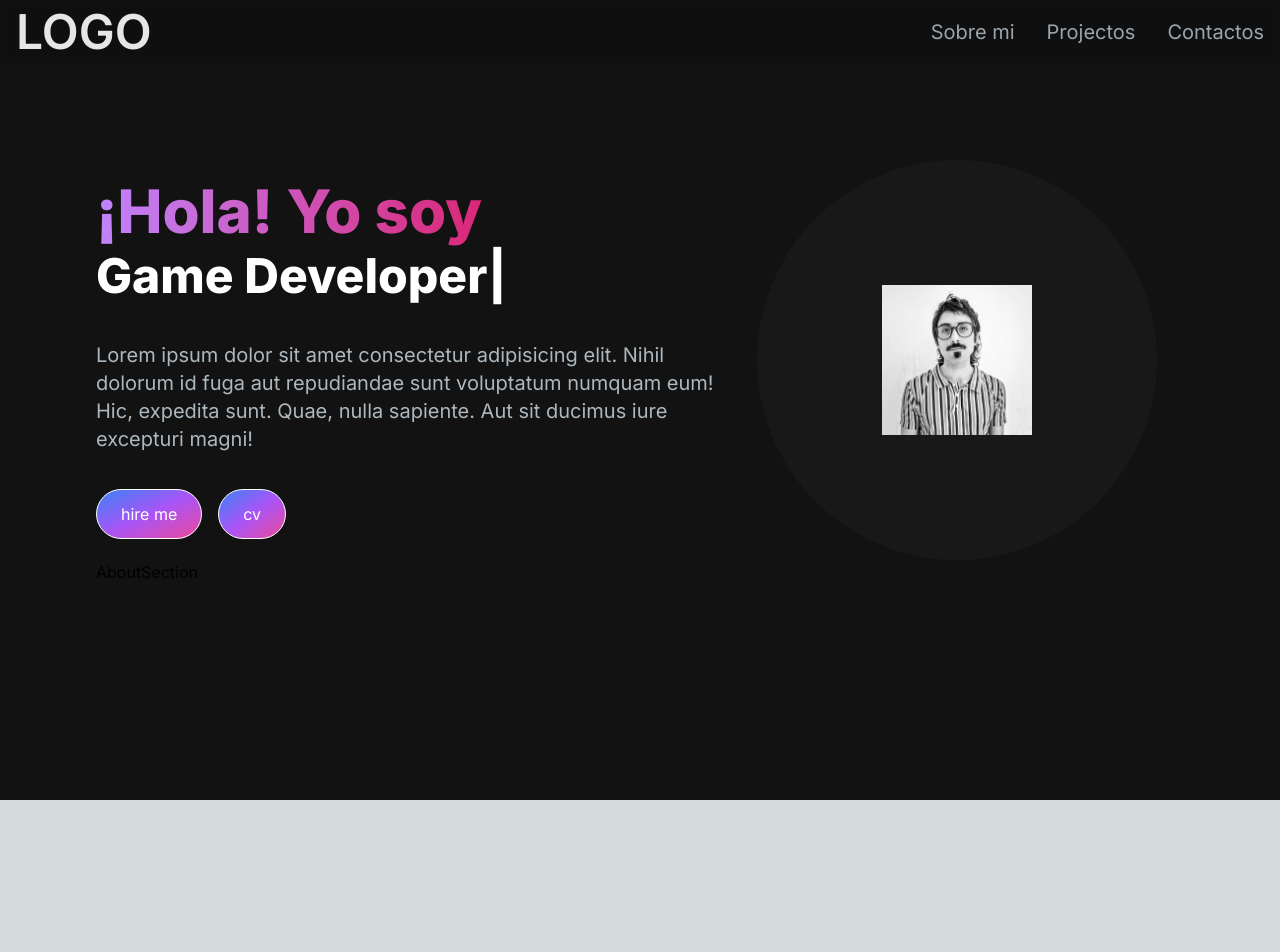
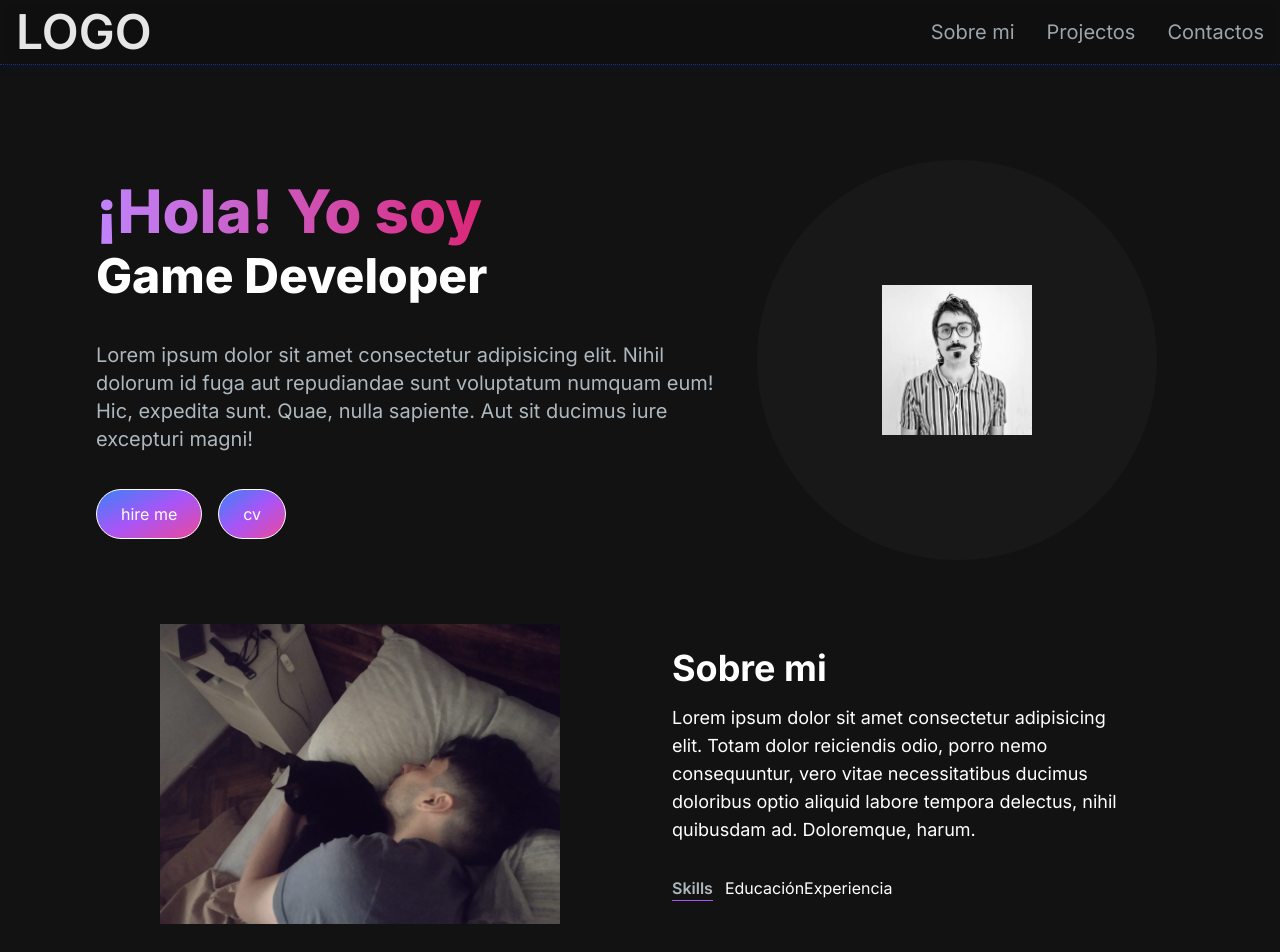
Before and after one commit to nahwish/The-Portfolio, a Next.js app: page / in a window 1280 px wide. Shown: the top 952 px of the page. Before the commit the page ends 800 px from the top, so only its background shows below. Built offline with nearby package versions, Linux system fonts and the light colour scheme.

Commit message:
aboutsection component

```diff
--- a/src/components/AboutSection.jsx
+++ b/src/components/AboutSection.jsx
@@ -1,7 +1,36 @@
-import React from 'react'
+"use client";
+import React,{ useTransition, useState} from 'react';
+import Image from "next/image";
 
 export const AboutSection = () => {
+  const [tab, setTab] = useState("skills");
+  const [startTransition, isPending] = useTransition();
+
+  const handleTabChange = (id) =>{
+    startTransition(()=>{
+      setTab(id);
+    })
+  }
+
   return (
-    <div>AboutSection</div>
-  )
+    <section className="text-white">
+      <div className="md:grid md:grid-cols-2 gap-4 items-center py-8 px-4 xl:gap-16 sm:py-16 xl:px-16">
+        <Image src="/image/about.jpg" width={400} height={400} />
+        <div>
+          <h2 className="text-4xl font-bold text-white mb-4">Sobre mi</h2>
+          <p className="text-base lg:text-lg">
+            Lorem ipsum dolor sit amet consectetur adipisicing elit. Totam dolor
+            reiciendis odio, porro nemo consequuntur, vero vitae necessitatibus
+            ducimus doloribus optio aliquid labore tempora delectus, nihil
+            quibusdam ad. Doloremque, harum.
+          </p>
+          <div className="flex flex-row mt-8">
+            <span className="mr-3 font-semibold hover:text-white text-[#ADB7BE] border-b border-purple-500">Skills</span>
+            <span>Educación</span>
+            <span>Experiencia</span>
+          </div>
+        </div>
+      </div>
+    </section>
+  );
 }
--- a/src/components/NavBar.jsx
+++ b/src/components/NavBar.jsx
@@ -15,7 +15,7 @@ export const NavBar = () => {
   const [navbarOpen, setNavbarOpen] = useState(false);
   return (
     <nav className="fixed top-0 left-0 right-0 z-10 bg-[#121212] bg-opacity-70 backdrop-blur-sm brightness-90 ">
-      <div className="flex flex-wrap items-center justify-between mx-auto px-4 py-2 border-b-rose-50">
+      <div className="flex flex-wrap items-center justify-between mx-auto px-4 py-2  border-b border-dotted shadow-md shadow-slate-900 border-b-indigo-900">
         <Link
           href={"/"}
           className="text-2xl md:text-5xl text-white font-semibold"
```
Also changed, not shown: public/image/about.jpg (added).
